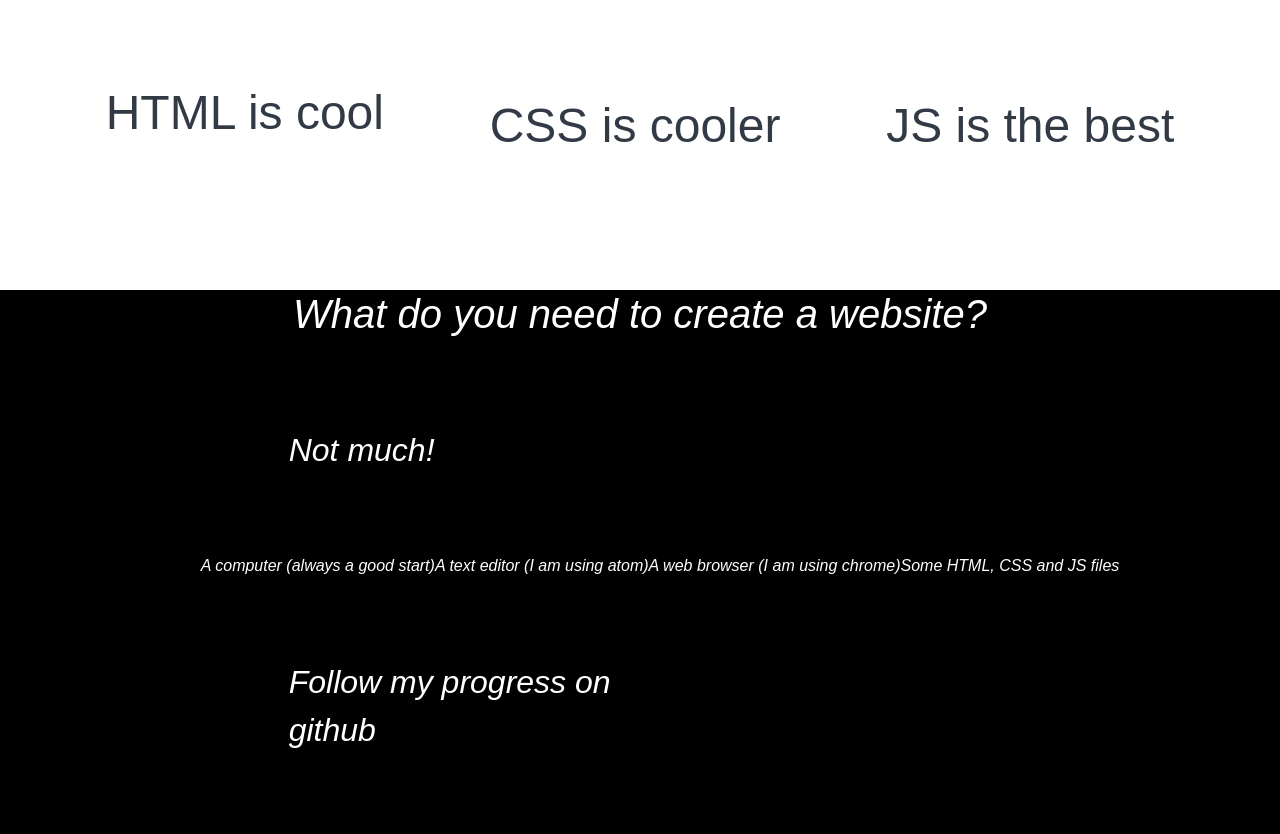
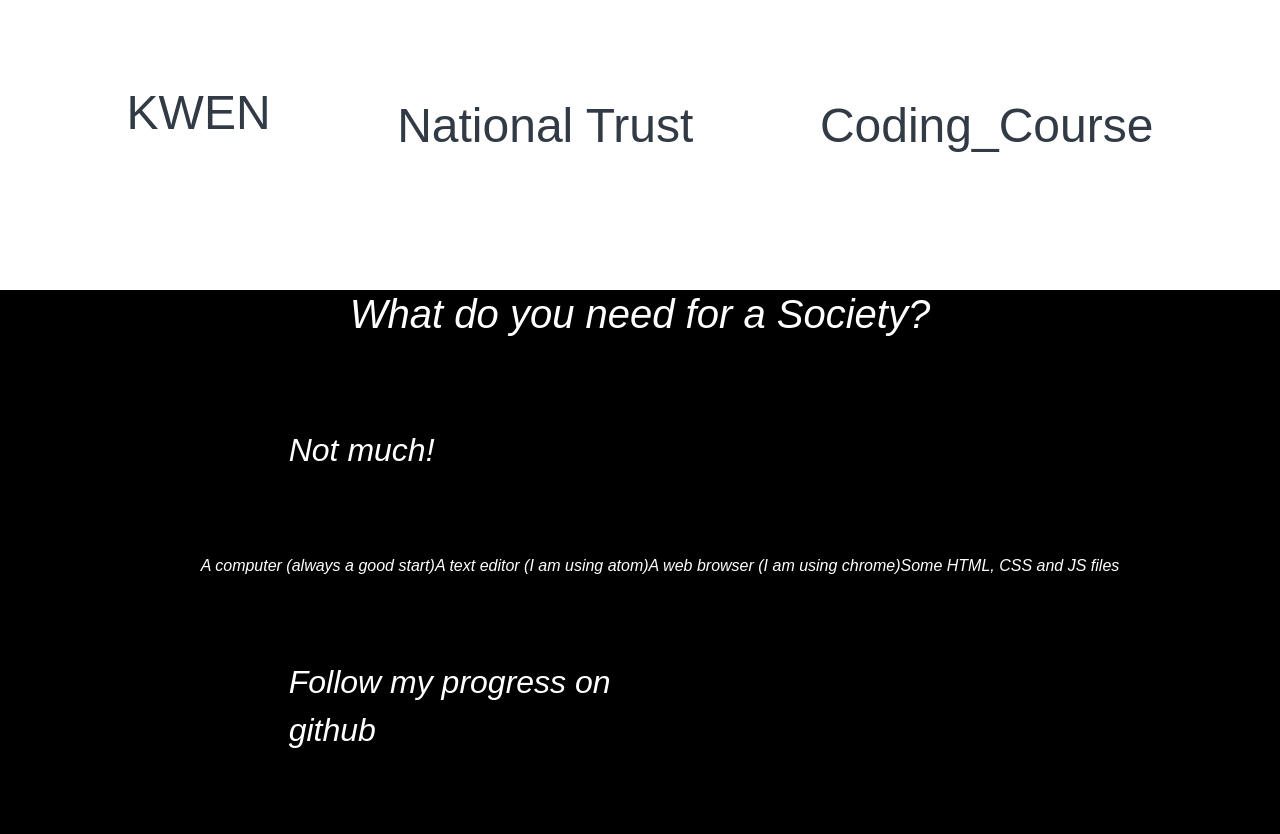
Before and after one commit to Nsteube/beginners-week-one-master, a plain HTML site: page index.html in a window 1280 px wide. Shown: the part 2969-3803 px from the top of the page. Drawn offline with nearby package versions, Linux system fonts and the light colour scheme.

Commit message:
Question
Change Question

```diff
--- a/index.html
+++ b/index.html
@@ -66,13 +66,13 @@
   <p>The More Variety The BETTER Society</p>
 
   <ol>
-    <li>HTML is cool</li>
-    <li id="lower">CSS is cooler</li>
-    <li id="lowest">JS is the best</li>
+    <li>KWEN</li>
+    <li id="lower">National Trust</li>
+    <li id="lowest">Coding_Course</li>
   </ol>
 </div>
 <div class="contrast">
-  <h2><em>What do you need to create a website?</h2>
+  <h2><em>What do you need for a Society?</h2>
 
   <p>Not much!</p>
   <ul>
```
